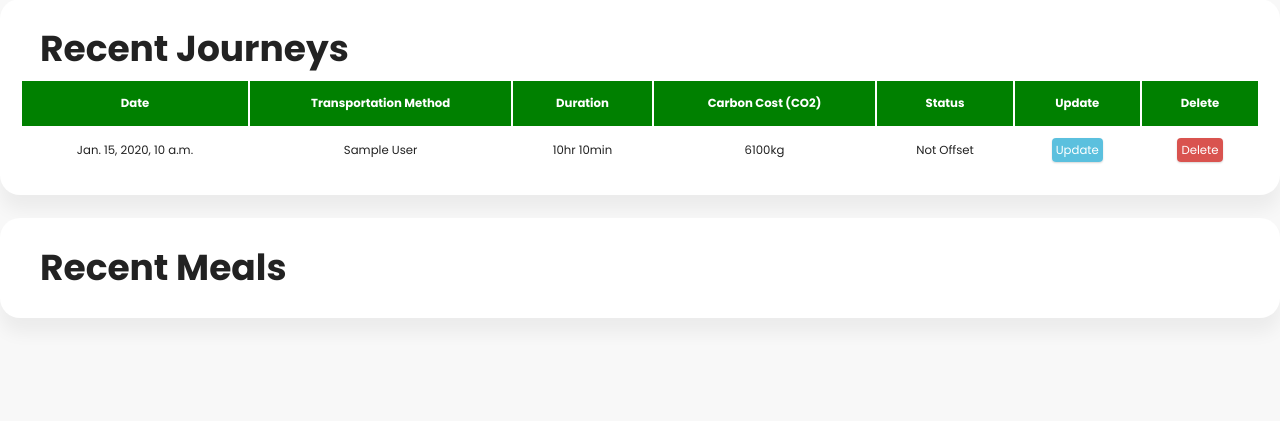
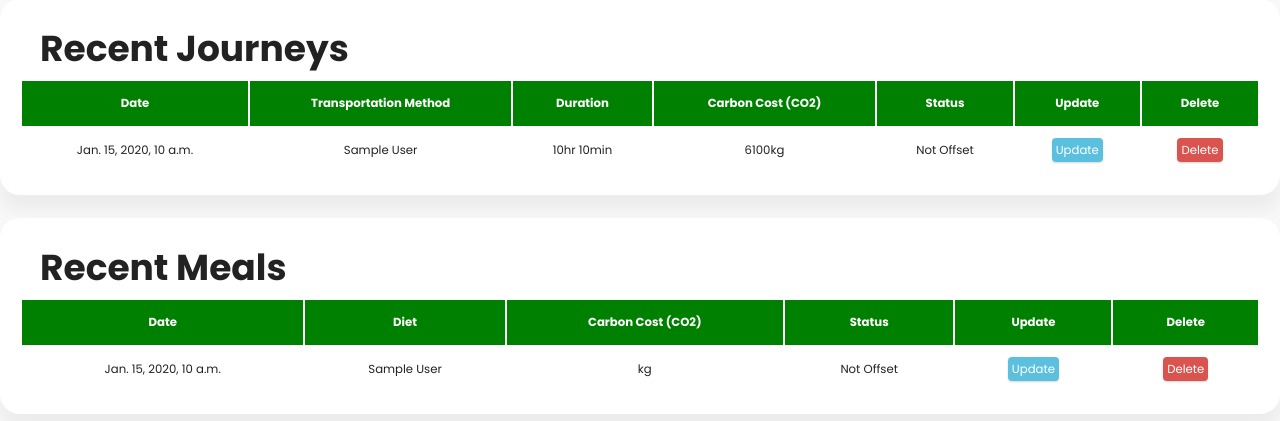
Before and after one commit to ErikKarsen/Greenr, a Django app: page / in a window 1280 px wide. Shown: the part 338-759 px from the top of the page. Run offline with Django 3.2, Linux system fonts and the light colour scheme; a user stored in the database is signed in; tables that the repository leaves empty hold one stand-in row (values such as "Sample post"); grey boxes marked "Sample" are stand-in pictures; some libraries are stand-ins or nearby versions.

Commit message:
populate meals table

```diff
--- a/accounts/templates/accounts/dashboard.html
+++ b/accounts/templates/accounts/dashboard.html
@@ -44,6 +44,38 @@
 <div class="table-container">
     <h2 class="table-title">Recent Meals</h2>
     <table class="content-table">
+        <thead>
+            <tr>
+                <th class="hide-column-mobile">Date</th>
+                <th>Diet</th>
+                <th>Carbon Cost (CO2)</th>
+                <th class="hide-column-mobile">Status</th>
+                <th>Update</th>
+                <th>Delete</th>
+            </tr>
+        </thead>
+        <tbody>
+
+            {% for i in recent_meals %}
+            <tr>
+                <td class="hide-column-mobile">{{i.date_created}}</td>
+                <td>{{i.diet}}</td>
+                <td>kg</td>
+                {% if i.status %}
+                    <td class="hide-column-mobile">Offset</td>
+                {% else %}
+                    <td class="hide-column-mobile">Not Offset</td>
+                {% endif %}
+                <td><a class="primary-button update-button" href="{% url 'accounts:update_meal' pk=i.id %}">Update</a></td>
+                <td><a class="primary-button delete-button" href="{% url 'accounts:delete_meal' pk=i.id %}">Delete</a></td>
+            </tr>
+            {% endfor %}
+
+        </tbody>
+  </table>
+
+
+
   </table>
 </div>
 
--- a/accounts/views.py
+++ b/accounts/views.py
@@ -74,6 +74,10 @@
     context = {}
     journeys = request.user.customer.journey_set.all()
     context['journeys'] = journeys
+
+    recent_meals = request.user.customer.meal_set.all()
+    context['recent_meals'] = recent_meals
+
     user = request.user
 
 
```
